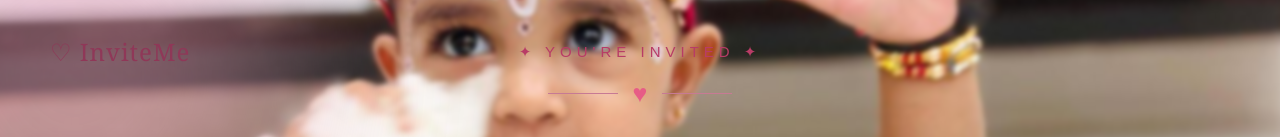
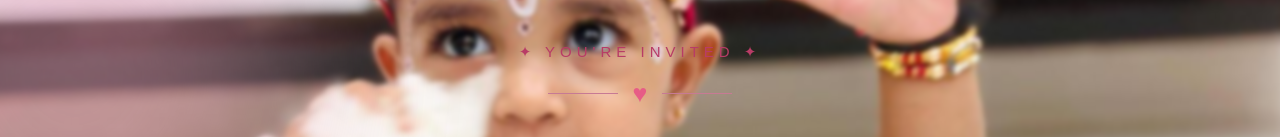
Before and after one commit to NikkhithaaMorigadi/birthday-invitation, a React app: page / in a window 1280 px wide. Shown: the top 137 px of the page. Built offline with nearby package versions, Linux system fonts and the light colour scheme; the HTML template or start-up script is replaced by a standard one.

Commit message:
Publish birthday invitation

```diff
--- a/src/data/invitationData.jsx
+++ b/src/data/invitationData.jsx
@@ -2,13 +2,13 @@ const invitationData = {
   name: "Shreyanvi",
   age: "1",
 
-  date: "2026-10-05",
+  date: "2026-09-25",
 
   time: "12:30",
 
   venue: "Birthday Celebration",
 
-  location: "",
+  location: "At Our Home, SaroorNagar",
 
   message:
     "Come celebrate this special day with us and make wonderful memories together!",
--- a/src/pages/Invitation.jsx
+++ b/src/pages/Invitation.jsx
@@ -253,9 +253,6 @@ function Invitation() {
 
         {/* Top Logo */}
 
-        <div className="invitation-logo">
-          ♡ InviteMe
-        </div>
 
 
         {/* Main Content */}
```
